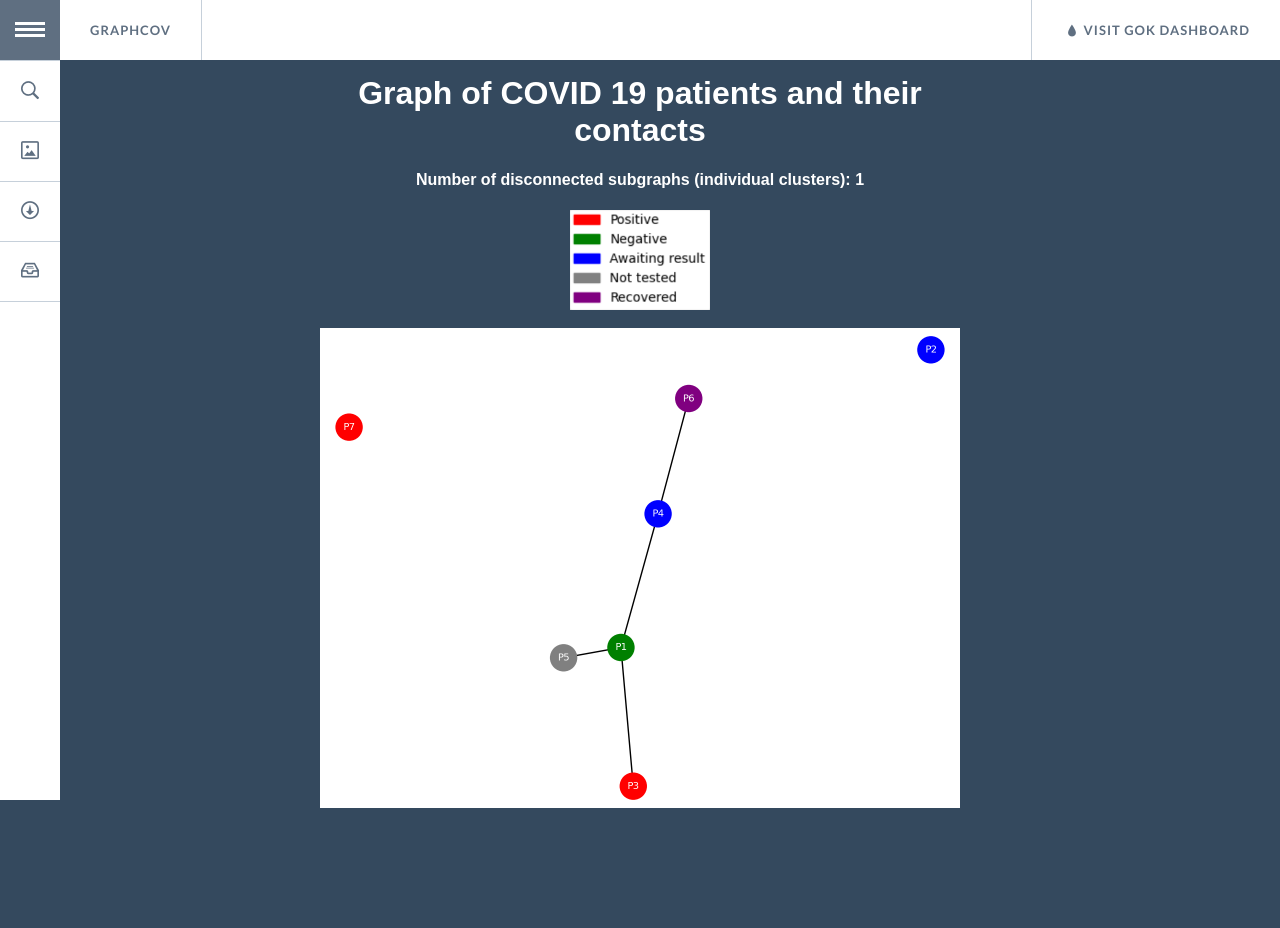
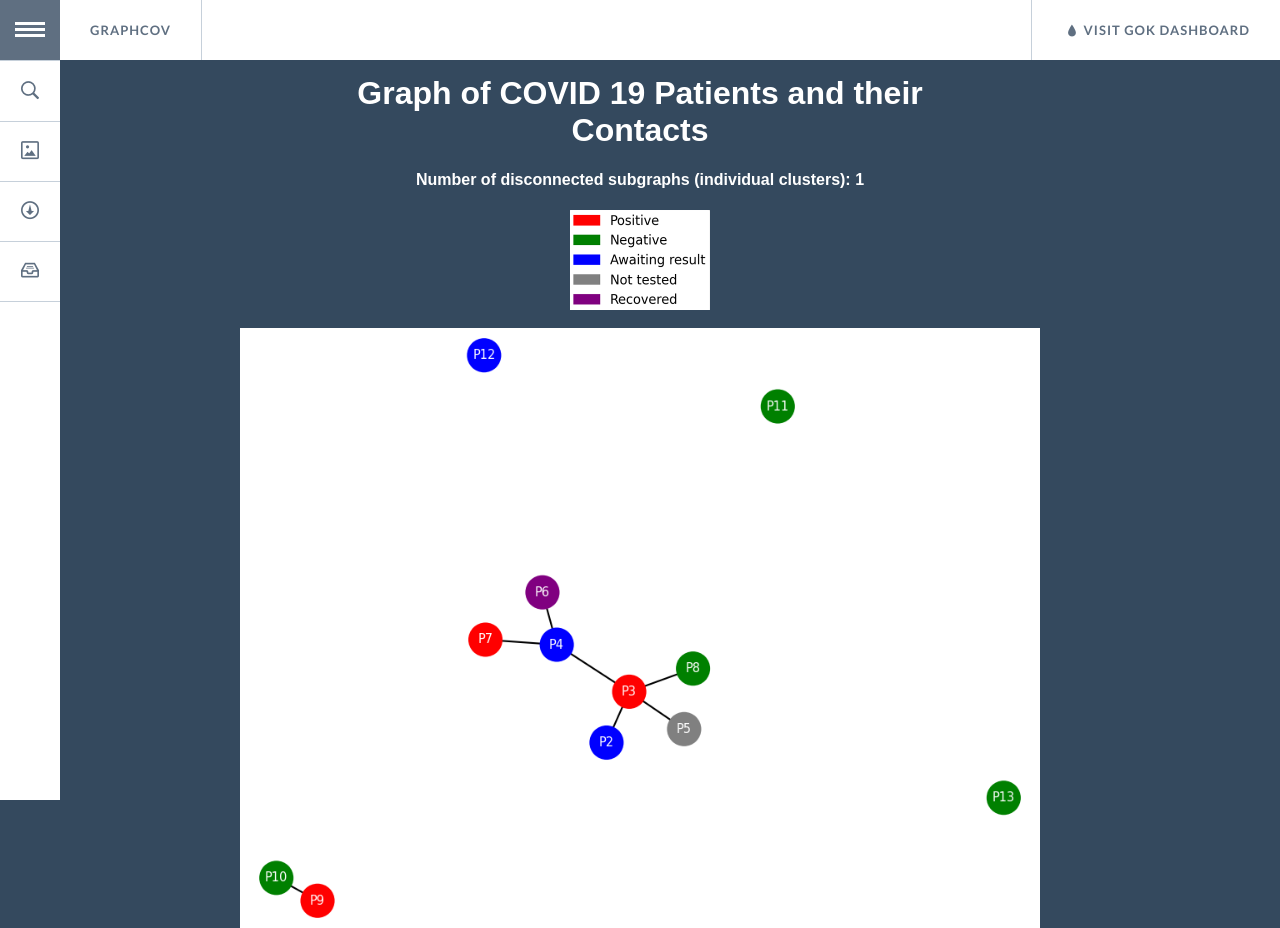
Before and after one commit to ashwintitus14/graphCoV, a Django app: template gen_graph/templates/index.html in a window 1280 px wide. Before the commit the page ends 808 px from the top, so only its background shows below. Run offline with Django 3.2, Linux system fonts and the light colour scheme; the template is opened without the code that fills it: most values are stand-ins (such as "Sample title", 1, 10 or a date in 2020).

Commit message:
Minor changes

```diff
--- a/gen_graph/data/graph.json
+++ b/gen_graph/data/graph.json
@@ -1 +1 @@
-{"directed": false, "multigraph": false, "graph": {}, "nodes": [{"status": "Negative", "id": "P1"}, {"status": "Awaiting result", "id": "P2"}, {"status": "Positive", "id": "P3"}, {"status": "Awaiting result", "id": "P4"}, {"status": "Not tested", "id": "P5"}, {"status": "Recovered", "id": "P6"}, {"status": "Positive", "id": "P7"}], "links": [{"source": "P1", "target": "P3"}, {"source": "P1", "target": "P5"}, {"source": "P1", "target": "P4"}, {"source": "P4", "target": "P6"}]}
+{"directed": false, "multigraph": false, "graph": {}, "nodes": [{"status": "Negative", "id": "P10"}, {"status": "Negative", "id": "P11"}, {"status": "Awaiting result", "id": "P12"}, {"status": "Negative", "id": "P13"}, {"status": "Awaiting result", "id": "P2"}, {"status": "Positive", "id": "P3"}, {"status": "Awaiting result", "id": "P4"}, {"status": "Not tested", "id": "P5"}, {"status": "Recovered", "id": "P6"}, {"status": "Positive", "id": "P7"}, {"status": "Negative", "id": "P8"}, {"status": "Positive", "id": "P9"}], "links": [{"source": "P10", "target": "P9"}, {"source": "P2", "target": "P3"}, {"source": "P3", "target": "P5"}, {"source": "P3", "target": "P4"}, {"source": "P3", "target": "P8"}, {"source": "P4", "target": "P6"}, {"source": "P4", "target": "P7"}]}
--- a/gen_graph/templates/index.html
+++ b/gen_graph/templates/index.html
@@ -15,8 +15,8 @@
 			display: block;
 			margin-left: auto;
 			margin-right: auto;
-			width: 640px;
-			height: 480px;
+			width: 800px;
+			height: 600px;
 		}
 		.center1 {
 			display: block;
@@ -80,7 +80,7 @@
 	<br>
 	<br>
 	<br>
-	<h1>Graph of COVID 19 patients and their contacts</h1>
+	<h1>Graph of COVID 19 Patients and their Contacts</h1>
 	<h4>Number of disconnected subgraphs (individual clusters): {{ num_disconnected_subgraphs }}</h4>
 	<img class="center1" src = "{% static 'images/legend.png' %} ">
 	<br>
```
Also changed, not shown: gen_graph/views.py (+13 -1 lines), README.md, gen_graph/static/images/legend.png, gen_graph/static/path.png.
